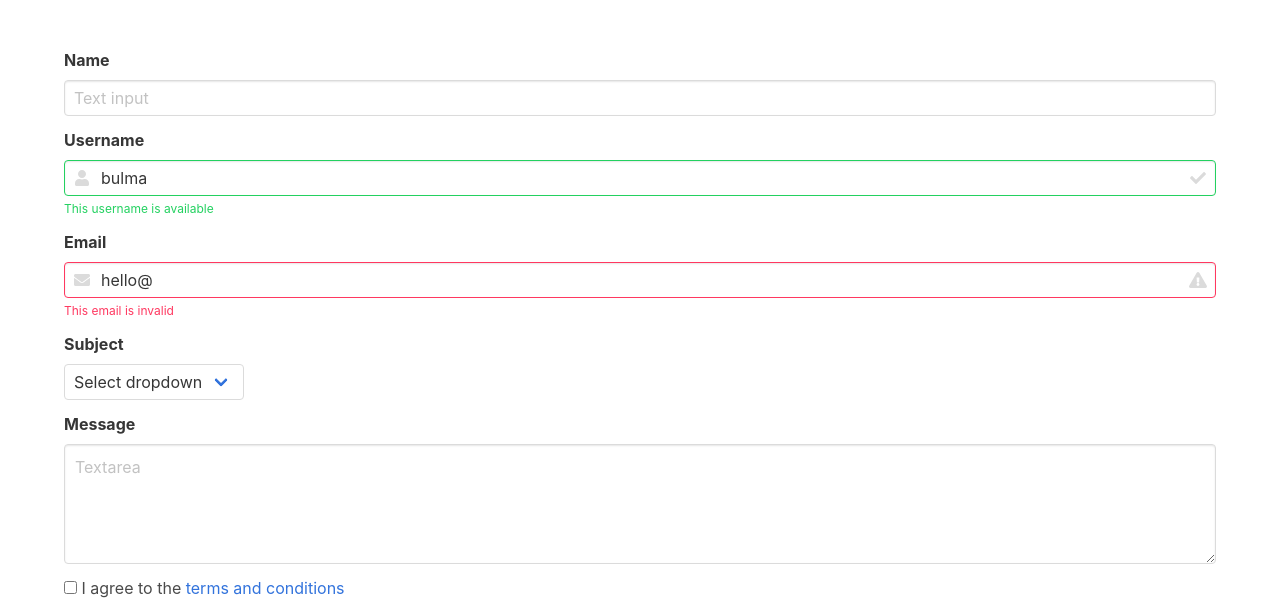
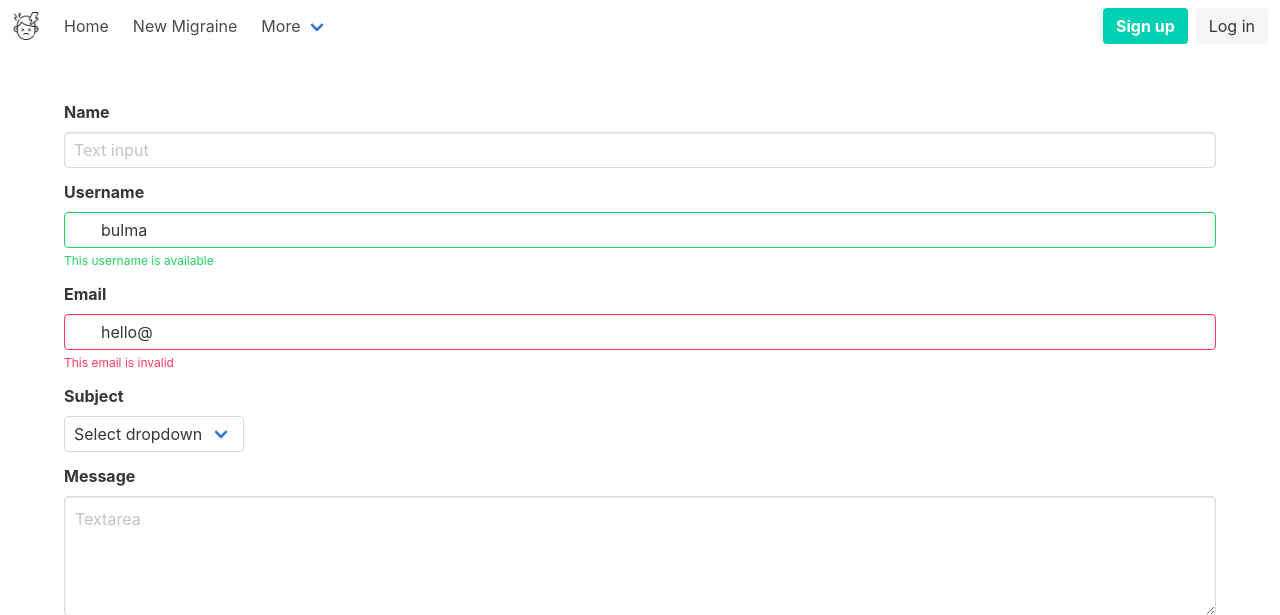
Before and after one commit to abovewisdom/migraineapp, a Django app: page /entry in a window 1280 px wide. Shown: the top 615 px of the page. Run offline with Django 3.2, Linux system fonts and the light colour scheme; some libraries are stand-ins or nearby versions.

Commit message:
adding logo and templates for pages

```diff
--- a/migraineapp/templates/base.html
+++ b/migraineapp/templates/base.html
@@ -0,0 +1,53 @@
+<!DOCTYPE html>
+<html>
+<head>
+  <meta name="generator" content=
+  "HTML Tidy for HTML5 for Apple macOS version 5.6.0">
+  <meta charset="utf-8">
+  <meta name="viewport" content=
+  "width=device-width, initial-scale=1">
+  <title></title>
+</head>
+<body>
+  {% block css %}{% endblock %}
+  <title>{% block title %}{% endblock %}</title>
+  <link rel="stylesheet" href=
+  "https://cdnjs.cloudflare.com/ajax/libs/bulma/0.7.2/css/bulma.min.css">
+  <script defer src=
+  "https://use.fontawesome.com/releases/v5.3.1/js/all.js"></script>
+  <nav class="navbar" role="navigation" aria-label=
+  "main navigation">
+    <div class="navbar-brand">
+      <a class="navbar-item" href="https://bulma.io"><img src=
+      "logo.png"  height="28"></a>
+      <a role="button" class="navbar-burger burger"
+      aria-label="menu" aria-expanded="false" data-target=
+      "navbarbase"></a>
+    </div>
+    <div id="navbarbase" class="navbar-menu">
+      <div class="navbar-start">
+        <a class="navbar-item" href="/">Home</a>
+	<a class="navbar-item" href="/entry">New Migraine</a>
+        <div class="navbar-item has-dropdown is-hoverable">
+          <a class="navbar-link">More</a>
+          <div class="navbar-dropdown">
+            <a class="navbar-item">My Migraines</a>
+	    <a class="navbar-item">Reports</a>
+	    <a class="navbar-item">Contact</a>
+            <hr class="navbar-divider">
+            <a class="navbar-item">Report an issue</a>
+          </div>
+        </div>
+      </div>
+      <div class="navbar-end">
+        <div class="navbar-item">
+          <div class="buttons">
+            <a class="button is-primary"><strong>Sign
+            up</strong></a> <a class="button is-light">Log in</a>
+          </div>
+        </div>
+      </div>
+    </div>
+  </nav>{% block body %} {% endblock %}
+</body>
+</html>
--- a/migrainetracker/templates/entry.html
+++ b/migrainetracker/templates/entry.html
@@ -1,91 +1,73 @@
-<!DOCTYPE html>
-<html>
-	<head>
-		<meta charset="utf-8">
-		<meta name="viewport" content="width=device-width, initial-scale=1">
-		<title>Hello Bulma!</title>
-		<link rel="stylesheet" href="https://cdnjs.cloudflare.com/ajax/libs/bulma/0.7.2/css/bulma.min.css">
-		<script defer src="https://use.fontawesome.com/releases/v5.3.1/js/all.js"></script>
-	</head>
-	<body>
+{% extends 'base.html' %}
+{% load static %}
+
+{% block title %}
+    Form
+{% endblock %}
+{% block css %}
+
+{% endblock %}
+{% block body %}
   <section class="section">
     <div class="container">
       <div class="field">
         <label class="label">Name</label>
         <div class="control">
-						<input class="input" type="text" placeholder="Text input">
+          <input class="input" type="text" placeholder=
+          "Text input">
         </div>
       </div>
-
       <div class="field">
         <label class="label">Username</label>
         <div class="control has-icons-left has-icons-right">
-						<input class="input is-success" type="text" placeholder="Text input" value="bulma">
-						<span class="icon is-small is-left">
-							<i class="fas fa-user"></i>
-						</span>
-						<span class="icon is-small is-right">
-							<i class="fas fa-check"></i>
-						</span>
+          <input class="input is-success" type="text" placeholder=
+          "Text input" value="bulma">
         </div>
         <p class="help is-success">This username is available</p>
       </div>
-
       <div class="field">
         <label class="label">Email</label>
         <div class="control has-icons-left has-icons-right">
-						<input class="input is-danger" type="email" placeholder="Email input" value="hello@">
-						<span class="icon is-small is-left">
-							<i class="fas fa-envelope"></i>
-						</span>
-						<span class="icon is-small is-right">
-							<i class="fas fa-exclamation-triangle"></i>
-						</span>
+          <input class="input is-danger" type="email" placeholder=
+          "Email input" value="hello@">
         </div>
         <p class="help is-danger">This email is invalid</p>
       </div>
-
       <div class="field">
         <label class="label">Subject</label>
         <div class="control">
           <div class="select">
             <select>
-								<option>Select dropdown</option>
-								<option>With options</option>
+              <option>
+                Select dropdown
+              </option>
+              <option>
+                With options
+              </option>
             </select>
           </div>
         </div>
       </div>
-
       <div class="field">
         <label class="label">Message</label>
         <div class="control">
-						<textarea class="textarea" placeholder="Textarea"></textarea>
+          <textarea class="textarea" placeholder=
+          "Textarea"></textarea>
         </div>
       </div>
-
       <div class="field">
         <div class="control">
-						<label class="checkbox">
-							<input type="checkbox">
-							I agree to the <a href="#">terms and conditions</a>
-						</label>
+          <label class="checkbox"><input type="checkbox"> I agree
+          to the <a href="#">terms and conditions</a></label>
         </div>
       </div>
-
       <div class="field">
         <div class="control">
-						<label class="radio">
-							<input type="radio" name="question">
-							Yes
-						</label>
-						<label class="radio">
-							<input type="radio" name="question">
-							No
-						</label>
+          <label class="radio"><input type="radio" name="question">
+          Yes</label> <label class="radio"><input type="radio"
+          name="question"> No</label>
         </div>
       </div>
-
       <div class="field is-grouped">
         <div class="control">
           <button class="button is-link">Submit</button>
@@ -96,5 +78,4 @@
       </div>
     </div>
   </section>
-	</body>
-</html>
+{% endblock %}
```
Also changed, not shown: migrainetracker/templates/index.html (+12 -13 lines), migrainetracker/templates/logo.png (added). Lines whose indentation alone changed are shown as unchanged.
